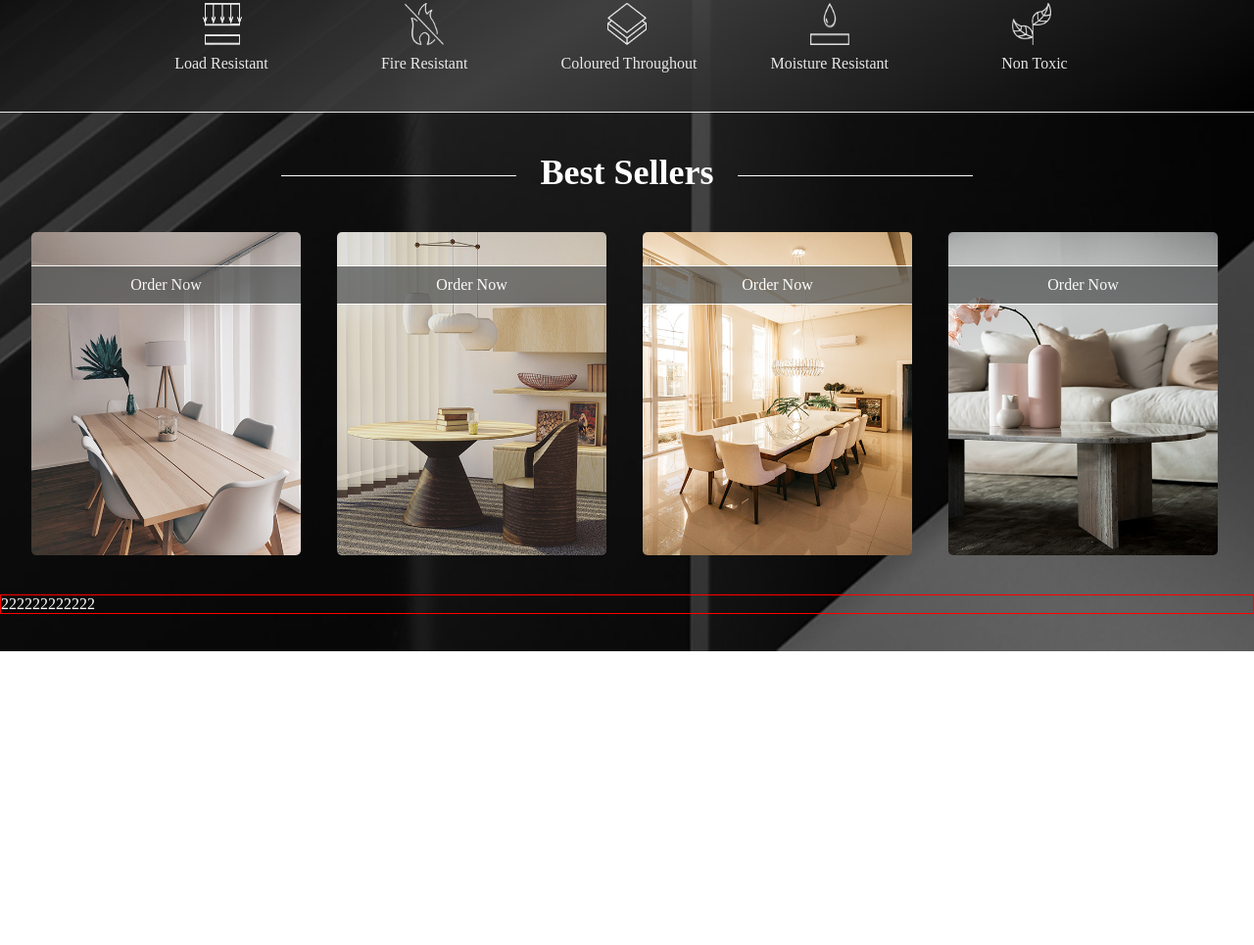
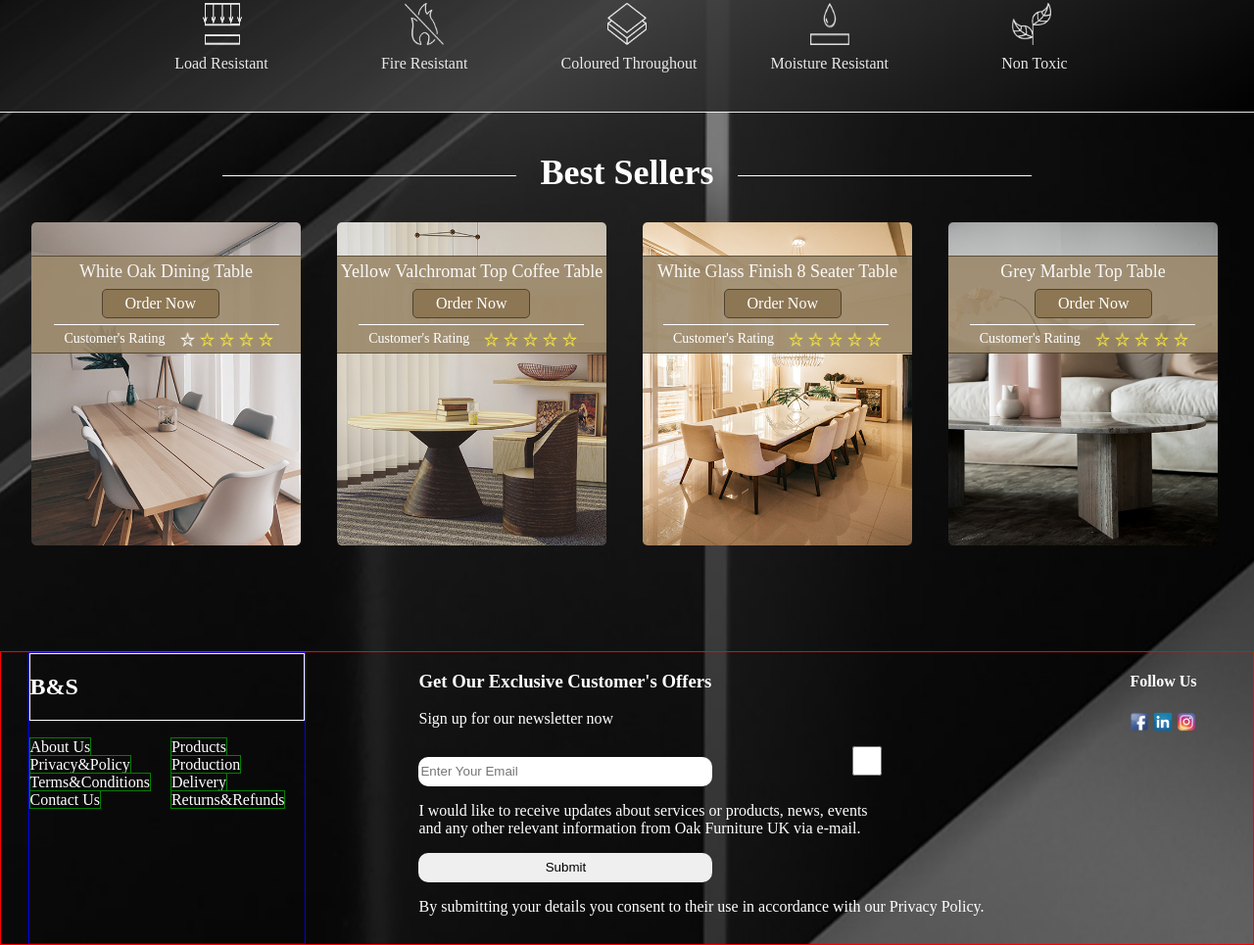
Before and after one commit to ArturMazurkevic/Tables-Webpage, a plain HTML site: page index.html in a window 1280 px wide. Shown: the part 741-1706 px from the top of the page at 98% size. Before the commit the page ends 1406 px from the top, so only its background shows below. Drawn offline with Linux system fonts and the light colour scheme; files whose address does not match are found by name.

Commit message:
new html section and css added

```diff
--- /dev/null
+++ b/css/footer.css
@@ -0,0 +1,35 @@
+.footer-container {
+  border: 1px solid red;
+  height: 300px;
+  display: flex;
+  flex-direction: row;
+  justify-content: space-around;
+  }
+
+footer nav {
+  display: flex;
+  flex-direction: row;
+  }
+
+.footer-logo {
+  border: 1px solid white;
+  }
+
+.social-media img {
+  max-width: 20px;
+  }
+
+.footer-group1 {
+  border: 1px solid blue;
+  margin-left: -30px;
+  }
+
+.nav-group1 ul, .nav-group2 ul {
+  list-style-type: none;
+  display: inline;
+  }
+
+.nav-group1 li a, .nav-group2 li a {
+  border: 1px solid green;
+  margin-right: 20px;
+  }
--- a/css/section-bestsellers.css
+++ b/css/section-bestsellers.css
@@ -15,7 +15,7 @@
   .product-container h2::before {
     content: "";
     display: inline-block;
-    width: 240px;
+    width: 300px;
     height: 1px;
     background-color: white;
     margin-bottom: 8px;
@@ -25,15 +25,12 @@
   .product-container h2::after {
     content: "";
     display: inline-block;
-    width: 240px;
+    width: 300px;
     height: 1px;
     background-color: white;
     margin-bottom: 8px;
     margin-left: 25px;
   }
-
-
-
 
 .products img {
   max-width: 430px;
@@ -42,34 +39,90 @@
   border-radius: 5px;
   }
 
-.products {
+.products  {
   width: 100%;
   display: flex;
   flex-direction: row;
   justify-content: space-evenly;
-  margin-top: 10px;
+  }
 
+.products p {
+  background-color: #9c896b;
+  opacity: 0.9;
+  height: 100px;
+  margin-right: 5px;
+  border-top: 1px solid #50432f;
+  border-bottom: 1px solid #50432f;
+  position: relative;
+  z-index: 1;
+  margin-top: -300px;
+  padding-top: 5px;
+  display: flex;
+  justify-content: center;
+  font-size: 18px;
 }
 
-.products p {
-  display: flex;
-  justify-content: center;
-  align-items: center;
-  margin-top: -300px;
-  background-color: rgba(78, 80, 80, 0.8);
-  opacity: 0.9;
-  position: relative;
-  z-index: 1;
-  height: 40px;
-  margin-right: 5px;
-  border-top: 1px solid white;
-  border-bottom: 1px solid white;
-  }
-
-  .prices {
-    border: 1px solid red;
+.prices {
     width: 100%;
     display: flex;
     flex-direction: row;
-    margin-top: 280px;
-  }
+    justify-content: space-around;
+    margin-top: -100px;
+    position: relative;
+    z-index: 1;
+}
+    .prices p {
+      display: flex;
+      align-items: center;
+      justify-content: center;
+      width: 120px;
+      height: 30px;
+      border: 1px solid #50432f;
+      background-color: #8c7653;
+      border-radius: 5px;
+      margin-left: 10px;
+    }
+
+    .star-rating img {
+      max-width: 15px;
+      max-height: 15px;
+      margin-left: 5px;
+    }
+      .star-rating {
+        width: 100%;
+        display: flex;
+        flex-direction: row;
+        justify-content: space-around;
+        margin-top: -10px;
+        position: relative;
+        z-index: 1;
+
+      }
+
+.first-group, .second-group, .third-group, .fourth-group {
+      border-top: 1px solid white;
+      width: 230px;
+height: 30px;
+      display: flex;
+      flex-direction: row;
+      align-items: center;
+    }
+
+    .first-group p, .second-group p, .third-group p, .fourth-group p {
+      display: flex;
+      flex-direction: row;
+      margin: 0 10px;
+      font-size: 14px;
+}
+
+.first-group {
+  margin-left: 15px;
+}
+
+.third-group {
+margin-right: 2px;
+}
+
+.fourth-group {
+margin-right: 20px;
+}
--- a/index.html
+++ b/index.html
@@ -9,6 +9,7 @@
     <link rel="stylesheet" type="text/css" href="./css/nav-content.css">
     <link rel="stylesheet" type="text/css" href="./css/section-content.css">
     <link rel="stylesheet" type="text/css" href="./css/section-bestsellers.css">
+    <link rel="stylesheet" type="text/css" href="./css/footer.css">
 <style>
 </style>
   </head>
@@ -57,7 +58,6 @@
               <h1>B&S</h1>
               <span>Create your own table designs with us</span>
             </div>
-
             <nav>
               <div class="buttons">
                 <ul>
@@ -69,8 +69,7 @@
           </div>
         </div>
           <div class="sub-container2">
-            <div class="main-image2">
-            </div>
+            <div class="main-image2"></div>
             <div class="date">
               <p>SINCE</p><time>2021</time>
             </div>
@@ -115,19 +114,103 @@
           <div class="product-container">
             <h2 style="font-size: 36px;">Best Sellers</h2>
              <div class="products">
-
-                <div><img src="./Photos/table1.jpg" alt=""><p>Order Now</p></div>
-                <div><img src="./Photos/table2.jpg" alt=""><p>Order Now</p></div>
-                <div><img src="./Photos/table3.jpg" alt=""><p>Order Now</p></div>
-                <div><img src="./Photos/table4.jpg" alt=""><p>Order Now</p></div>
+               <div>
+                 <img src="./Photos/table1.jpg" alt="">
+                   <p>White Oak Dining Table</p>
+               </div>
+                <div><img src="./Photos/table2.jpg" alt=""><p>Yellow Valchromat Top Coffee Table</p></div>
+                <div><img src="./Photos/table3.jpg" alt=""><p>White Glass Finish 8 Seater Table</p></div>
+                <div><img src="./Photos/table4.jpg" alt=""><p>Grey Marble Top Table</p></div>
              </div>
              <div class="prices">
-               <div>222</div>
-               <div>222</div>
-               <div>222</div>
-               <div>222</div>
+               <div><p>Order Now</p></div>
+               <div><p>Order Now</p></div>
+               <div><p>Order Now</p></div>
+               <div style="margin-right: 10px;"><p>Order Now</p></div>
+             </div>
+             <div class="star-rating">
+               <div class="first-group">
+                 <p>Customer's Rating</p>
+                   <img src="./Photos/whitestar.png" alt="">
+                   <img src="./Photos/goldstar.png" alt="">
+                   <img src="./Photos/goldstar.png" alt="">
+                   <img src="./Photos/goldstar.png" alt="">
+                   <img src="./Photos/goldstar.png" alt="">
+               </div>
+               <div class="second-group">
+                 <p>Customer's Rating</p>
+                  <img src="./Photos/goldstar.png" alt="">
+                  <img src="./Photos/goldstar.png" alt="">
+                  <img src="./Photos/goldstar.png" alt="">
+                  <img src="./Photos/goldstar.png" alt="">
+                  <img src="./Photos/goldstar.png" alt="">
+               </div>
+               <div class="third-group">
+                 <p>Customer's Rating</p>
+                   <img src="./Photos/goldstar.png" alt="">
+                   <img src="./Photos/goldstar.png" alt="">
+                   <img src="./Photos/goldstar.png" alt="">
+                   <img src="./Photos/goldstar.png" alt="">
+                   <img src="./Photos/goldstar.png" alt="">
+               </div>
+               <div class="fourth-group">
+                 <p>Customer's Rating</p>
+                   <img src="./Photos/goldstar.png" alt="">
+                   <img src="./Photos/goldstar.png" alt="">
+                   <img src="./Photos/goldstar.png" alt="">
+                   <img src="./Photos/goldstar.png" alt="">
+                   <img src="./Photos/goldstar.png" alt="">
+               </div>
              </div>
           </div>
         </section>
+          <footer>
+            <div class="footer-container">
+              <div class=footer-group1>
+                <div class="footer-logo">
+                  <h2>B&S</h2>
+                </div>
+                <nav>
+                  <div class="nav-group1">
+                    <ul>
+                      <li><a target="_self" href="facebook.com">About Us</a></li>
+                      <li><a target="_self" href="#">Privacy&Policy</a></li>
+                      <li><a target="_self" href="#">Terms&Conditions</a></li>
+                      <li><a target="_self" href="#">Contact Us</a></li>
+                    </ul>
+                  </div>
+                  <div class="nav-group2">
+                    <ul>
+                      <li><a target="_self" href="#">Products</a></li>
+                      <li><a target="_self" href="#">Production</a></li>
+                      <li><a target="_self" href="#">Delivery</a></li>
+                      <li><a target="_self" href="#">Returns&Refunds</a></li>
+                    </ul>
+                  </div>
+                </nav>
+              </div>
+              <div>
+                <h3>Get Our Exclusive Customer's Offers</h3>
+                  <p>Sign up for our newsletter now</p>
+                    <form action>
+                      <label for="email"></label>
+                        <input type="email" id="email" name="email" placeholder="Enter Your Email" required>
+                      <label for="email"></label>
+                        <input type="checkbox" id="email" name="email">
+                          <p>I would like to receive updates about services or products, news, events<br>
+                             and any other relevant information from Oak Furniture UK via e-mail.
+                          </p>
+                        <input type="submit">
+                          <p>By submitting your details you consent to their use in accordance with our Privacy Policy.</p>
+                    </form>
+              </div>
+              <div class="social-media">
+                <h4>Follow Us</h4>
+                <img src="./Photos/facebook.png" alt="">
+                <img src="./Photos/linkedin.png" alt="">
+                <img src="./Photos/instagram.png" alt="">
+              </div>
+            </div>
+        </footer>
     </body>
   </html>
```
Also changed, not shown: Photos/PngItem_115007 copy.png (added), Photos/facebook.png (added), Photos/favorite-white.png (added), Photos/favorite.png (added), Photos/goldstar.png (added), Photos/instagram.png (added), Photos/linkedin.png (added), Photos/whitestar.png (added), 1 other file. Lines whose indentation alone changed are shown as unchanged.
